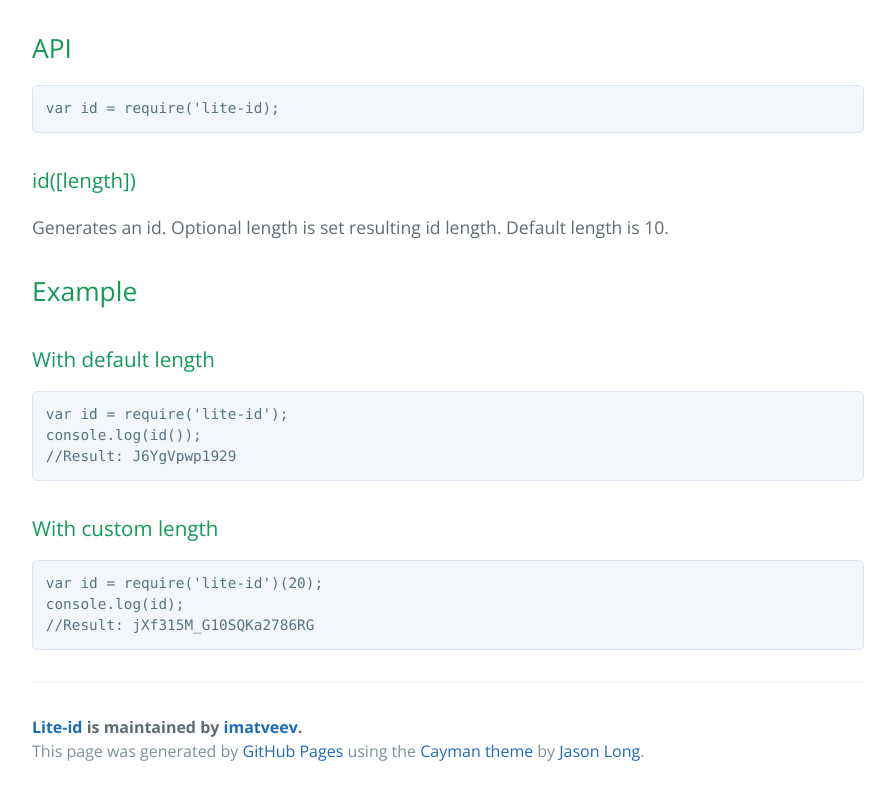
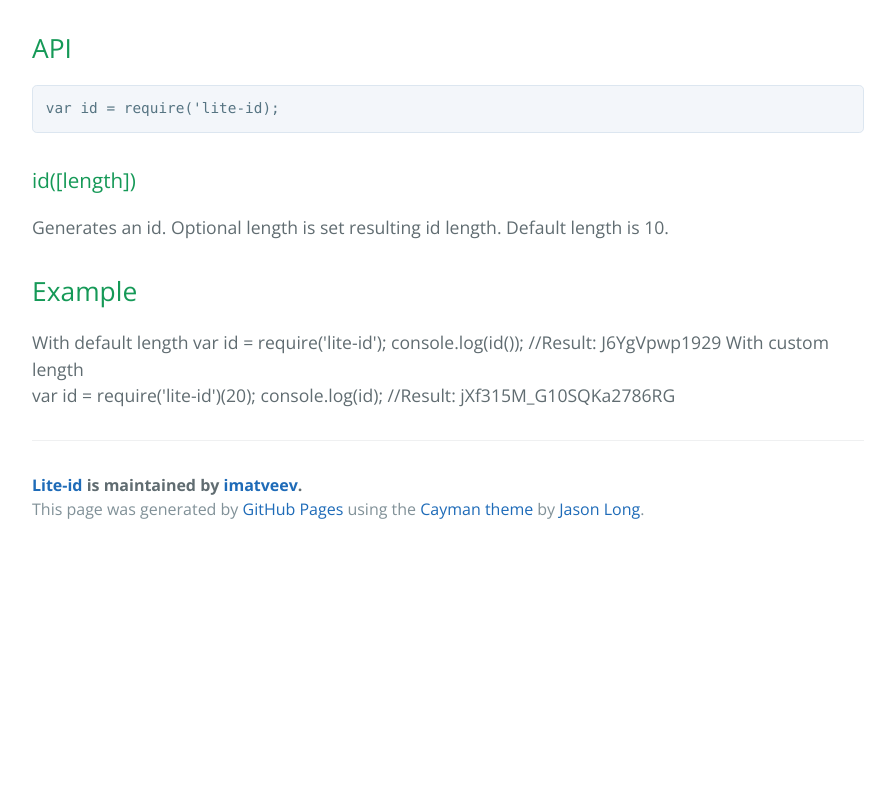
Before and after one commit to imatveev/lite-id, a plain HTML site: page index.html in a window 1280 px wide. Shown: the part 766-1561 px from the top of the page, without its empty margins (192-1087 px from the left). After the commit the page ends 1319 px from the top, so only its background shows below. Drawn offline with nearby package versions, Linux system fonts and the light colour scheme.

Commit message:
Create gh-pages branch via GitHub

```diff
--- a/index.html
+++ b/index.html
@@ -49,21 +49,14 @@
 <h2>
 <a id="example" class="anchor" href="#example" aria-hidden="true"><span class="octicon octicon-link"></span></a>Example</h2>
 
-<h3>
-<a id="with-default-length" class="anchor" href="#with-default-length" aria-hidden="true"><span class="octicon octicon-link"></span></a>With default length</h3>
-
-<pre><code>var id = require('lite-id');
-console.log(id());
-//Result: J6YgVpwp1929
-</code></pre>
-
-<h3>
-<a id="with-custom-length" class="anchor" href="#with-custom-length" aria-hidden="true"><span class="octicon octicon-link"></span></a>With custom length</h3>
-
-<pre><code>var id = require('lite-id')(20);
-console.log(id);
-//Result: jXf315M_G10SQKa2786RG
-</code></pre>
+<p>With default length
+    var id = require('lite-id');
+    console.log(id());
+    //Result: J6YgVpwp1929
+With custom length<br>
+    var id = require('lite-id')(20);
+    console.log(id);
+    //Result: jXf315M_G10SQKa2786RG</p>
 
       <footer class="site-footer">
         <span class="site-footer-owner"><a href="https://github.com/imatveev/lite-id">Lite-id</a> is maintained by <a href="https://github.com/imatveev">imatveev</a>.</span>
--- a/params.json
+++ b/params.json
@@ -1 +1 @@
-{"name":"Lite-id","tagline":"A simple nodejs module for generate unique string id.","body":"# lite-id\r\nA simple nodejs module for generate unique string id.\r\n## Installation\r\n    npm install lite-id\r\n## When should I use lite-id?\r\nYou need to generate a simple unique id in code.\r\n## API\r\n    var id = require('lite-id);\r\n### id([length])\r\nGenerates an id. Optional length is set resulting id length. Default length is 10.\r\n## Example\r\n###With default length \r\n    var id = require('lite-id');\r\n    console.log(id());\r\n    //Result: J6YgVpwp1929\r\n###With custom length  \r\n    var id = require('lite-id')(20);\r\n    console.log(id);\r\n    //Result: jXf315M_G10SQKa2786RG","google":"UA-64453341-1","note":"Don't delete this file! It's used internally to help with page regeneration."}
+{"name":"Lite-id","tagline":"A simple nodejs module for generate unique string id.","body":"# lite-id\r\nA simple nodejs module for generate unique string id.\r\n## Installation\r\n    npm install lite-id\r\n## When should I use lite-id?\r\nYou need to generate a simple unique id in code.\r\n## API\r\n    var id = require('lite-id);\r\n### id([length])\r\nGenerates an id. Optional length is set resulting id length. Default length is 10.\r\n## Example\r\nWith default length \r\n    var id = require('lite-id');\r\n    console.log(id());\r\n    //Result: J6YgVpwp1929\r\nWith custom length  \r\n    var id = require('lite-id')(20);\r\n    console.log(id);\r\n    //Result: jXf315M_G10SQKa2786RG","google":"UA-64453341-1","note":"Don't delete this file! It's used internally to help with page regeneration."}
```
